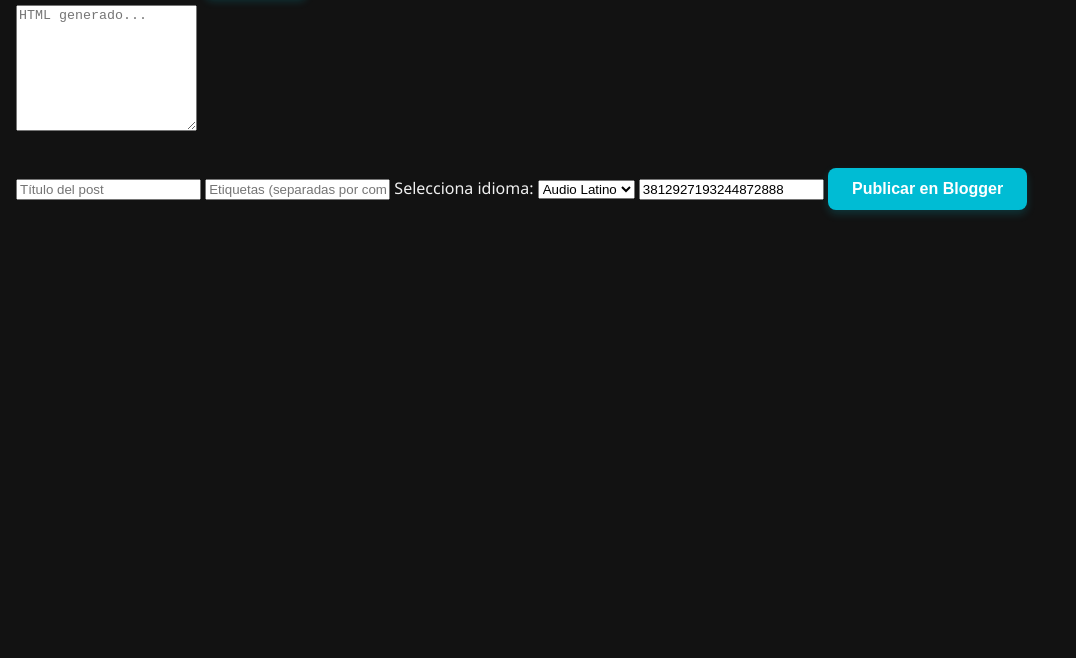
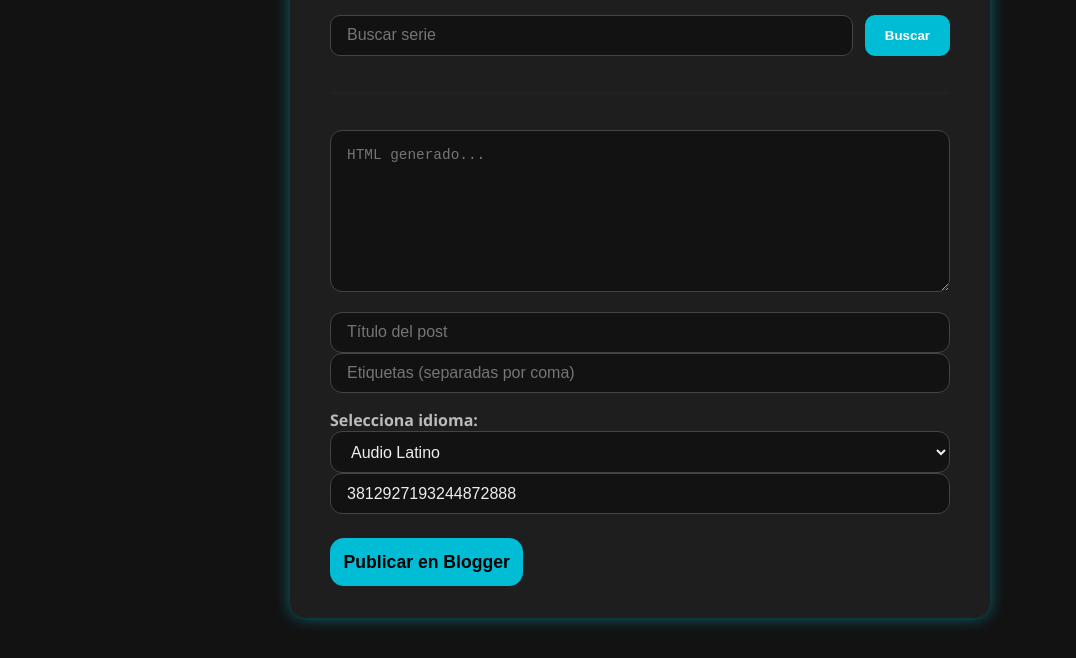
Before and after one commit to inkaflixlat/panel-admin-inka, a plain HTML site: page episode/index.html in a window 1280 px wide. Shown: the part 142-800 px from the top of the page, without its empty margins (0-1076 px from the left). Drawn offline with Linux system fonts and the light colour scheme.

Commit message:
Update style.css

```diff
--- a/episode/style.css
+++ b/episode/style.css
@@ -1,110 +1,256 @@
-/* style.css actualizado */
+/* Reset */
+*, *::before, *::after {
+  box-sizing: border-box;
+}
+
 body {
-  font-family: 'Segoe UI', sans-serif;
+  font-family: 'Segoe UI', Tahoma, Geneva, Verdana, sans-serif;
   background: #121212;
-  color: #f0f0f0;
+  color: #eee;
   margin: 0;
   padding: 1rem;
+  min-height: 100vh;
+  display: flex;
+  justify-content: center;
+  align-items: flex-start;
 }
 
-.hidden {
-  display: none;
+.panel {
+  background: #1e1e1e;
+  border-radius: 16px;
+  box-shadow: 0 0 15px rgba(0,188,212,0.5);
+  padding: 2rem 2.5rem;
+  width: 100%;
+  max-width: 700px;
+  display: flex;
+  flex-direction: column;
+  gap: 1.25rem;
 }
 
-button {
-  padding: 0.75rem 1.5rem;
-  background: #00bcd4;
-  color: #fff;
-  border: none;
-  border-radius: 8px;
-  margin: 0.5rem 0;
-  cursor: pointer;
-  font-size: 1rem;
-  font-weight: bold;
-  transition: background 0.3s ease;
-  box-shadow: 0 4px 8px rgba(0, 188, 212, 0.2);
+h2 {
+  margin: 0 0 1rem 0;
+  text-align: center;
+  color: #00bcd4;
+  font-weight: 700;
+  font-size: 1.9rem;
+  letter-spacing: 1px;
+  user-select: none;
 }
 
-button:hover {
+#login {
+  display: flex;
+  justify-content: center;
+  margin-bottom: 0.75rem;
+}
+
+#logout {
+  background: #e74c3c;
+  padding: 0.6rem 1.25rem;
+  border-radius: 8px;
+  font-weight: 600;
+  border: none;
+  cursor: pointer;
+  color: white;
+  transition: background 0.3s ease;
+  align-self: center;
+  max-width: 200px;
+}
+
+#logout:hover {
+  background: #c0392b;
+}
+
+/* Buscador */
+.search-container {
+  display: flex;
+  gap: 0.75rem;
+  margin-bottom: 1rem;
+}
+
+#searchInput {
+  flex-grow: 1;
+  padding: 0.65rem 1rem;
+  font-size: 1rem;
+  border-radius: 10px;
+  border: 1.8px solid #444;
+  background: #121212;
+  color: #eee;
+  transition: border-color 0.3s ease;
+}
+
+#searchInput:focus {
+  border-color: #00bcd4;
+  outline: none;
+}
+
+#searchButton {
+  background: #00bcd4;
+  border: none;
+  padding: 0 1.25rem;
+  border-radius: 10px;
+  color: white;
+  font-weight: 600;
+  cursor: pointer;
+  transition: background 0.3s ease;
+  user-select: none;
+}
+
+#searchButton:hover {
   background: #0097a7;
 }
 
-.filters,
-.search-box,
-.form-post {
-  margin: 1.5rem 0;
-}
-
-.grid {
+/* Grid de resultados */
+#movieGrid {
   display: grid;
-  grid-template-columns: repeat(auto-fill, minmax(160px, 1fr));
-  gap: 1.2rem;
-  margin-top: 2rem;
+  grid-template-columns: repeat(auto-fill,minmax(140px,1fr));
+  gap: 1rem;
+  margin-bottom: 1rem;
+  max-height: 320px;
+  overflow-y: auto;
+  padding-right: 0.5rem;
+  border: 1.5px solid #222;
+  border-radius: 12px;
+  background: #121212;
 }
 
 .movie-card {
-  background: #1e1e1e;
-  padding: 1rem;
+  background: #262626;
   border-radius: 12px;
-  text-align: center;
+  padding: 0.75rem;
   cursor: pointer;
-  transition: transform 0.25s ease, box-shadow 0.25s ease;
-  box-shadow: 0 4px 10px rgba(0, 0, 0, 0.5);
+  transition: transform 0.3s ease, box-shadow 0.3s ease;
+  box-shadow: 0 4px 8px rgba(0,0,0,0.7);
+  display: flex;
+  flex-direction: column;
+  align-items: center;
+  user-select: none;
 }
 
 .movie-card:hover {
-  transform: translateY(-6px);
-  box-shadow: 0 8px 20px rgba(0, 188, 212, 0.4);
+  transform: translateY(-8px);
+  box-shadow: 0 12px 20px rgba(0,188,212,0.7);
 }
 
 .movie-card img {
   width: 100%;
-  height: auto;
-  border-radius: 8px;
-  margin-bottom: 0.5rem;
+  border-radius: 10px;
+  margin-bottom: 0.6rem;
+  object-fit: cover;
+  max-height: 210px;
 }
 
-.overlay {
-  position: fixed;
-  top: 0; left: 0;
-  width: 100%; height: 100%;
-  background: rgba(0, 0, 0, 0.6);
-  z-index: 999;
-  backdrop-filter: blur(4px);
+.movie-card p {
+  margin: 0;
+  font-weight: 600;
+  font-size: 0.9rem;
+  color: #ddd;
+  text-align: center;
 }
 
-.dialog {
-  position: fixed;
-  top: 10%; left: 50%;
-  transform: translateX(-50%);
-  background: #262626;
-  color: #f5f5f5;
-  padding: 1.5rem;
-  z-index: 1000;
-  width: 90%;
-  max-width: 600px;
-  max-height: 80vh;
-  overflow-y: auto;
-  border-radius: 14px;
-  box-shadow: 0 10px 30px rgba(0, 0, 0, 0.8);
-  animation: fadeIn 0.3s ease-in-out;
+/* Texto HTML generado */
+#htmlOutput {
+  width: 100%;
+  min-height: 140px;
+  border-radius: 12px;
+  border: 1.8px solid #444;
+  background: #121212;
+  color: #eee;
+  padding: 1rem;
+  font-family: monospace, monospace;
+  font-size: 0.9rem;
+  resize: vertical;
+  user-select: all;
 }
 
-@keyframes fadeIn {
-  from {
-    opacity: 0;
-    transform: translateX(-50%) translateY(-10px);
+/* Inputs post */
+input[type="text"] {
+  width: 100%;
+  padding: 0.65rem 1rem;
+  font-size: 1rem;
+  border-radius: 12px;
+  border: 1.8px solid #444;
+  background: #121212;
+  color: #eee;
+  transition: border-color 0.3s ease;
+  user-select: text;
+}
+
+input[type="text"]:focus {
+  border-color: #00bcd4;
+  outline: none;
+}
+
+/* Select */
+select {
+  width: 100%;
+  padding: 0.65rem 1rem;
+  font-size: 1rem;
+  border-radius: 12px;
+  border: 1.8px solid #444;
+  background: #121212;
+  color: #eee;
+  cursor: pointer;
+  user-select: none;
+  transition: border-color 0.3s ease;
+}
+
+select:focus {
+  border-color: #00bcd4;
+  outline: none;
+}
+
+label {
+  font-weight: 600;
+  margin-top: 1rem;
+  display: block;
+  user-select: none;
+  color: #bbb;
+}
+
+/* Botón publicar */
+#publishPost {
+  background: #00bcd4;
+  margin-top: 1.5rem;
+  font-weight: 700;
+  font-size: 1.1rem;
+  padding: 0.85rem;
+  border-radius: 14px;
+  border: none;
+  cursor: pointer;
+  transition: background 0.3s ease;
+  user-select: none;
+}
+
+#publishPost:hover {
+  background: #0097a7;
+}
+
+/* Scrollbar personalizado para movieGrid */
+#movieGrid::-webkit-scrollbar {
+  width: 8px;
+}
+
+#movieGrid::-webkit-scrollbar-track {
+  background: #121212;
+  border-radius: 8px;
+}
+
+#movieGrid::-webkit-scrollbar-thumb {
+  background: #00bcd4;
+  border-radius: 8px;
+}
+
+/* Responsive */
+@media (max-width: 480px) {
+  .panel {
+    padding: 1.5rem 1.2rem;
+    width: 95%;
   }
-  to {
-    opacity: 1;
-    transform: translateX(-50%) translateY(0);
+  #movieGrid {
+    max-height: 250px;
+    grid-template-columns: repeat(auto-fill,minmax(120px,1fr));
+  }
+  .movie-card img {
+    max-height: 160px;
   }
 }
-
-.spinner {
-  text-align: center;
-  margin-top: 2rem;
-  display: none;
-  font-size: 1.1rem;
-  color: #00bcd4;
-}
```
